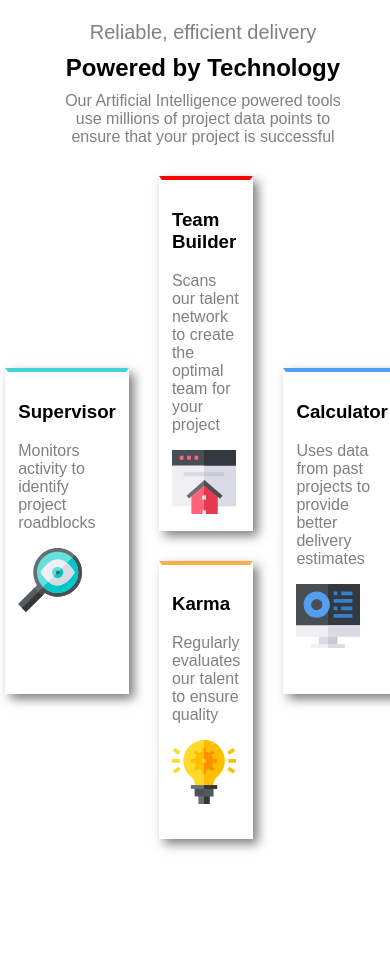
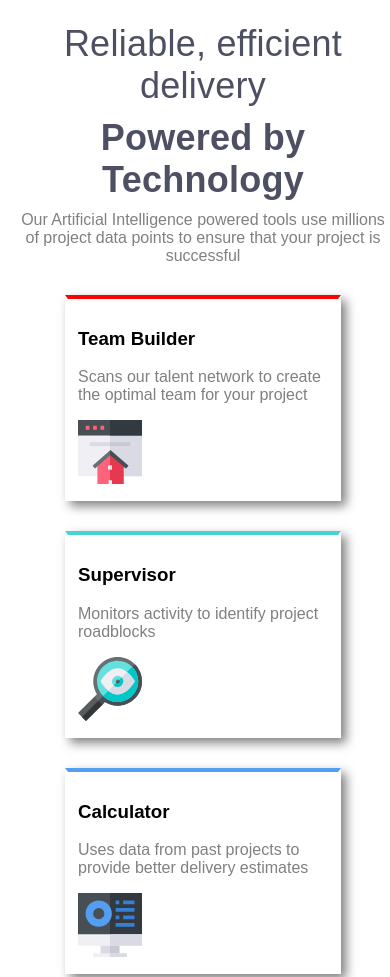
Before and after one commit to NeedlerNeedler/all-dev-tutorials, a plain HTML site: page FrontEndDevMentor/four-card-feature-section-master/index.html in a window 390 px wide. Shown: the top 977 px of the page. Before the commit the page ends 860 px from the top, so only its background shows below. Drawn offline with Linux system fonts and the light colour scheme.

Commit message:
new changes

```diff
--- a/FrontEndDevMentor/four-card-feature-section-master/4-card-preview.css
+++ b/FrontEndDevMentor/four-card-feature-section-master/4-card-preview.css
@@ -18,7 +18,7 @@ body {
   display: flex;
   text-align: center;
   flex-direction: column;
-  max-width: 300px;
+  max-width: 500px;
   color: grey;
   padding: 10px;
 }
@@ -31,12 +31,17 @@ body {
 }
 
 h1 {
-  font-size: 20px;
-  font-weight: 100;
+  color: #4D4F62;
+  font-size: 36px;
+  font-weight: 300;
+  letter-spacing: 0.25px;
 }
 
 h2 {
-  color: black;
+  color: #4D4F62;
+font-size: 36px;
+font-weight: 600;
+letter-spacing: 0.25px;
 }
 
 .blocks {
@@ -82,3 +87,22 @@ h2 {
 .blocks p {
   color: grey;
 }
+
+@media only screen and (max-width: 675px) {
+  .container{
+    max-width: 100%;
+  }
+
+  .blocks {
+    display: flex;
+    flex-direction: column;
+  }
+
+  body {
+    height: 100%;
+    display: flex;
+    justify-content: center;
+  }
+
+
+}
```
Also changed, not shown: FrontEndDevMentor/huddle-landing-page-with-alternating-feature-blocks-master/huddleee.css (+17 -2 lines), FrontEndDevMentor/huddle-landing-page-with-alternating-feature-blocks-master/index.html (+1 -1 lines).
